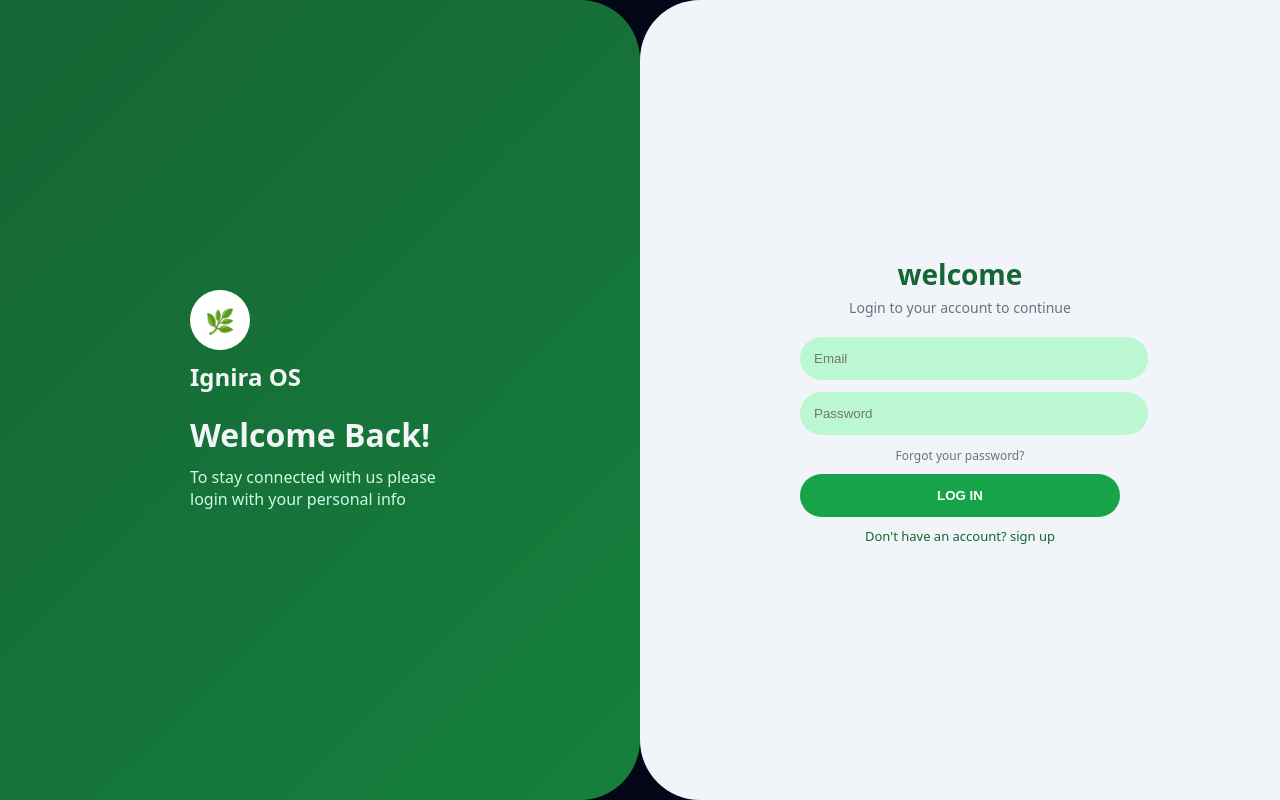
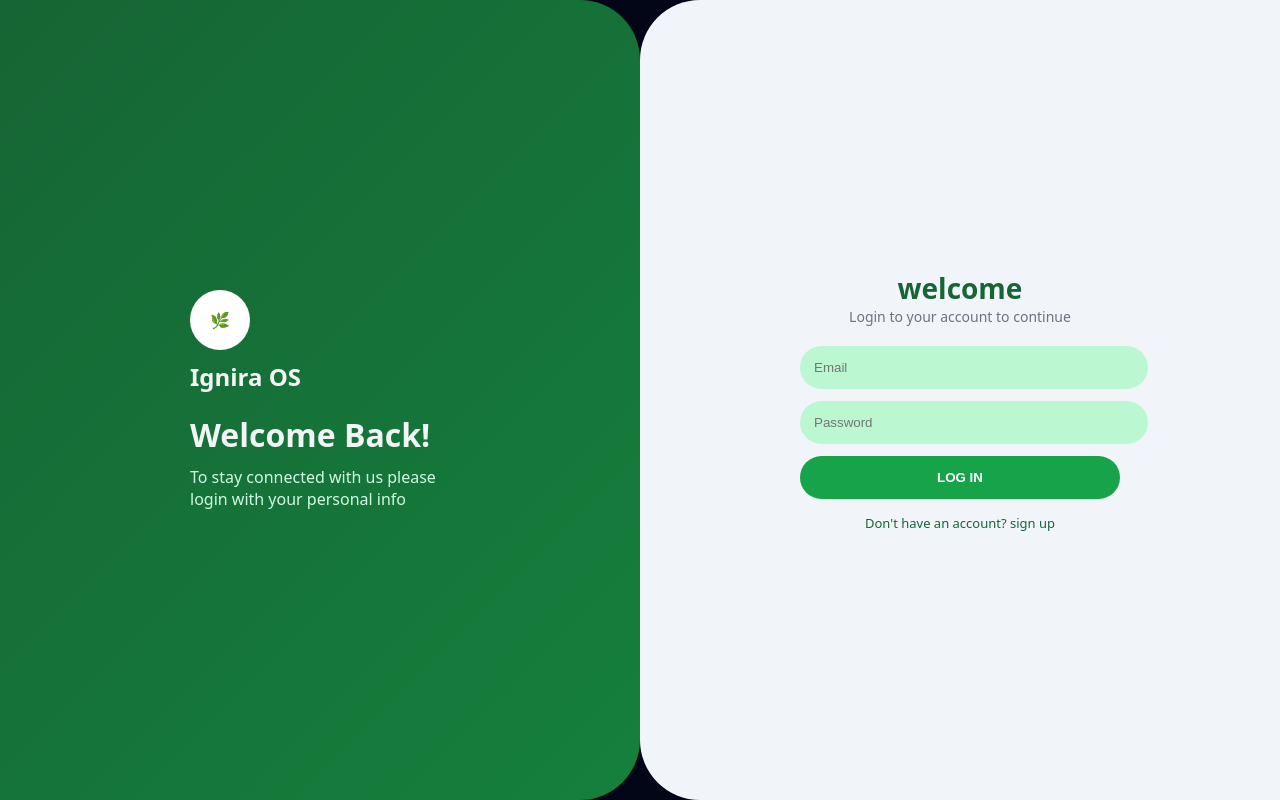
Before and after one commit to mavanigadda09/daily-tracker-app, a React (Vite) app: page / in a window 1280 px wide. Built offline with nearby package versions, Linux system fonts and the light colour scheme; no server answers.

Commit message:
fix: login UI updated

```diff
--- a/src/Login.jsx
+++ b/src/Login.jsx
@@ -25,38 +25,29 @@ export default function Login({ onLogin }) {
 
       onLogin();
     } catch (err) {
-      if (err.code === "auth/email-already-in-use") {
-        setError("Email already registered. Please login.");
-      } else if (err.code === "auth/user-not-found") {
-        setError("No account found. Please register.");
-      } else if (err.code === "auth/wrong-password") {
-        setError("Incorrect password.");
-      } else {
-        setError(err.message);
-      }
+      setError(err.message);
     }
   };
 
   return (
     <div style={styles.container}>
 
-      {/* LEFT PANEL */}
+      {/* LEFT */}
       <div style={styles.left}>
         <div>
-          <div style={styles.logoCircle}>🌿</div>
+          <div style={styles.logo}>🌿</div>
           <h2 style={styles.brand}>Ignira OS</h2>
 
           <h1 style={styles.welcome}>Welcome Back!</h1>
-
           <p style={styles.desc}>
             To stay connected with us please login with your personal info
           </p>
         </div>
       </div>
 
-      {/* RIGHT PANEL */}
+      {/* RIGHT */}
       <div style={styles.right}>
-        <div style={styles.formCard}>
+        <div style={styles.card}>
 
           <h2 style={styles.title}>welcome</h2>
           <p style={styles.subtitle}>
@@ -77,8 +68,6 @@ export default function Login({ onLogin }) {
             onChange={(e) => setPassword(e.target.value)}
             style={styles.input}
           />
-
-          <p style={styles.forgot}>Forgot your password?</p>
 
           {error && <p style={styles.error}>{error}</p>}
 
@@ -105,8 +94,6 @@ export default function Login({ onLogin }) {
   );
 }
 
-// ================= STYLES =================
-
 const styles = {
   container: {
     display: "flex",
@@ -114,7 +101,6 @@ const styles = {
     width: "100vw"
   },
 
-  // LEFT SIDE
   left: {
     flex: 1,
     background: "linear-gradient(135deg,#166534,#15803d)",
@@ -126,7 +112,7 @@ const styles = {
     borderBottomRightRadius: 60
   },
 
-  logoCircle: {
+  logo: {
     width: 60,
     height: 60,
     borderRadius: "50%",
@@ -135,7 +121,6 @@ const styles = {
     display: "flex",
     alignItems: "center",
     justifyContent: "center",
-    fontSize: 24,
     marginBottom: 10
   },
 
@@ -153,7 +138,6 @@ const styles = {
     color: "#d1fae5"
   },
 
-  // RIGHT SIDE
   right: {
     flex: 1,
     background: "#f1f5f9",
@@ -164,15 +148,14 @@ const styles = {
     borderBottomLeftRadius: 60
   },
 
-  formCard: {
+  card: {
     width: 320,
     textAlign: "center"
   },
 
   title: {
     fontSize: 28,
-    color: "#166534",
-    marginBottom: 5
+    color: "#166534"
   },
 
   subtitle: {
@@ -190,12 +173,6 @@ const styles = {
     background: "#bbf7d0"
   },
 
-  forgot: {
-    fontSize: 12,
-    color: "#6b7280",
-    marginBottom: 10
-  },
-
   button: {
     width: "100%",
     padding: 14,
@@ -204,11 +181,11 @@ const styles = {
     background: "#16a34a",
     color: "#fff",
     fontWeight: "bold",
-    cursor: "pointer",
-    marginBottom: 10
+    cursor: "pointer"
   },
 
   switch: {
+    marginTop: 15,
     fontSize: 13,
     color: "#166534",
     cursor: "pointer"
```
